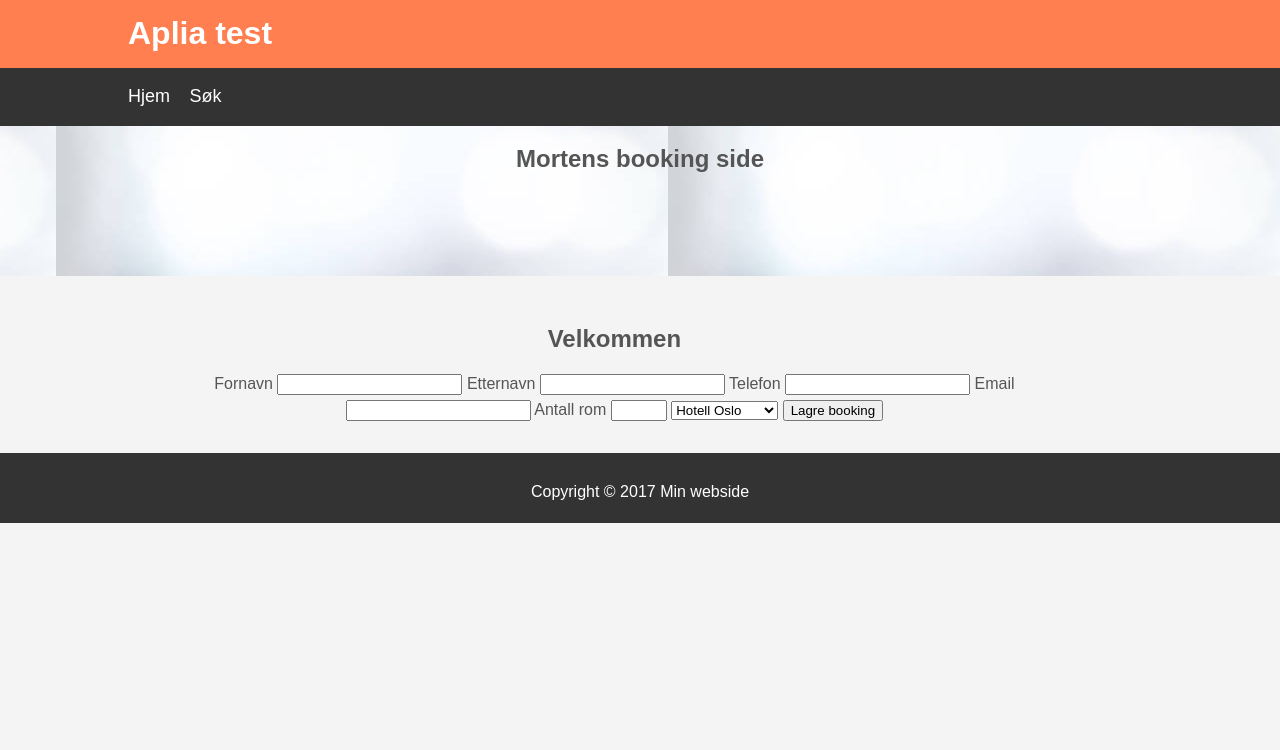
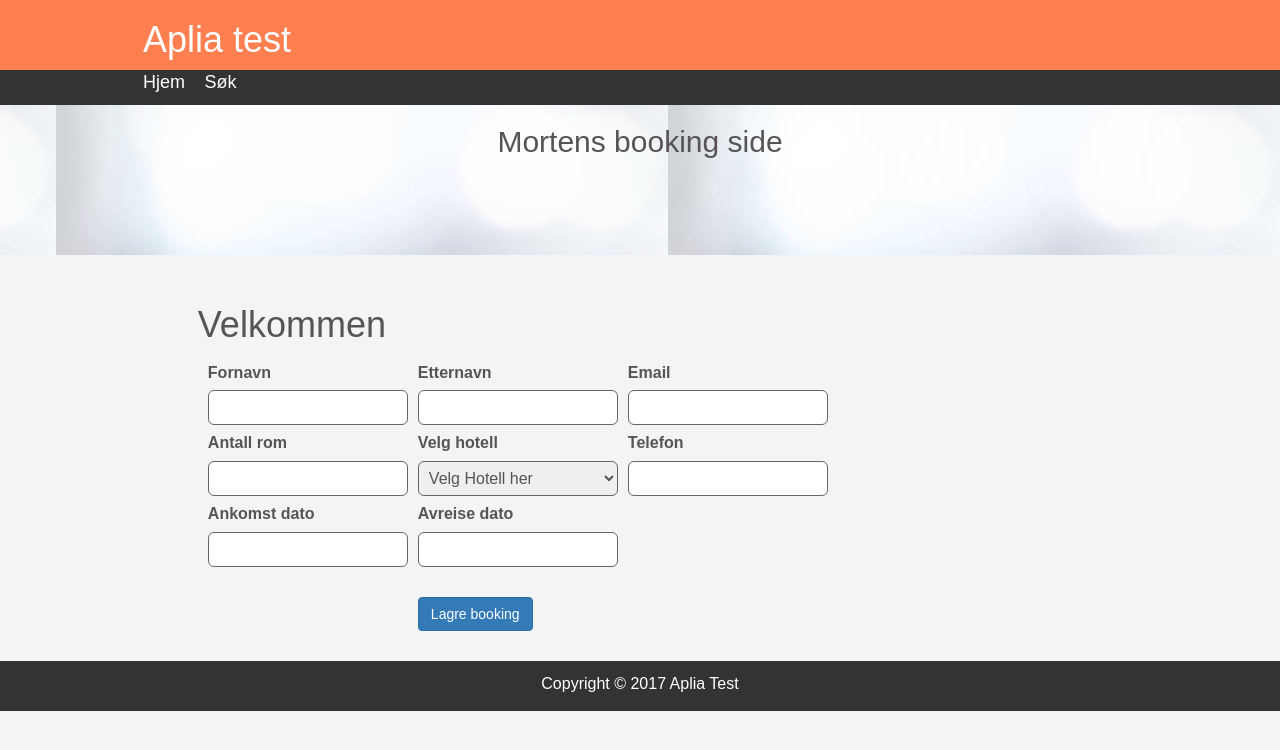
Before and after one commit to Morteen/Aplia, a PHP site: page / in a window 1280 px wide. Shown: the top 750 px of the page. Run offline with PHP 8.4, Linux system fonts and the light colour scheme; data comes from the database, SQL or seed files in the repository; both versions use the stored data as it was after the commit; some libraries are stand-ins or nearby versions.

Commit message:
Strever med datetime som vanlig

```diff
--- a/Oppgave1/css/style.css
+++ b/Oppgave1/css/style.css
@@ -55,7 +55,7 @@ body{
     width:95%;
     padding:0 30px;
     box-sizing:border-box;
-    text-align:center;
+   margin: auto;
 }
 #sidebar{
     float:right;
@@ -73,6 +73,25 @@ body{
     height:50px;
 
 }
+
+.StyleTextfield{
+
+	border:1px solid #666;
+	border-radius: 6px;
+	height: 35px;
+	width: 200px;
+	font-family:  Arial,Helvetica,sans-serif;
+	padding-left: 6px;
+}
+th, td {
+    padding-left: 10px;
+    padding-top:5px;
+    margin-top: 5px;
+    margin-bottom: 5px;
+    text-align: left;
+  }
+
+
 @media(max-width:600px){
 #main{
     width:100%;
--- a/Oppgave1/index.php
+++ b/Oppgave1/index.php
@@ -3,8 +3,30 @@
 <html lang="en" xmlns="http://www.w3.org/1999/xhtml">
 <head>
     <meta charset="utf-8" />
+
+<!-- Latest compiled and minified CSS -->
+<link rel="stylesheet" href="//code.jquery.com/ui/1.12.1/themes/base/jquery-ui.css">
+
+  <script src="https://code.jquery.com/jquery-1.12.4.js"></script>
+  <script src="https://code.jquery.com/ui/1.12.1/jquery-ui.js"></script>
+<link rel="stylesheet" href="https://stackpath.bootstrapcdn.com/bootstrap/3.4.0/css/bootstrap.min.css"
+integrity="sha384-PmY9l28YgO4JwMKbTvgaS7XNZJ30MK9FAZjjzXtlqyZCqBY6X6bXIkM++IkyinN+" crossorigin="anonymous">
+
+<!-- Latest compiled and minified JavaScript -->
+<script src="https://stackpath.bootstrapcdn.com/bootstrap/3.4.0/js/bootstrap.min.js"
+integrity="sha384-vhJnz1OVIdLktyixHY4Uk3OHEwdQqPppqYR8+5mjsauETgLOcEynD9oPHhhz18Nw" crossorigin="anonymous"></script>
+
+
     <link rel="stylesheet" type="text/css" href="css/style.css" />
-    <title>Min web-side</title>
+    <title>Aplia test</title>
+
+    <script>
+  $( function() {
+    $( ".datepicker" ).datepicker({dateFormat: 'yy-mm-dd'});
+  } );
+  </script>
+
+
 </head>
 <body>
    <header id="main-header">
@@ -31,34 +53,108 @@
             <h1>Velkommen</h1>
 
 
-<form name="bookingForm"action='index.php'method="get" >
-<label class="bookingtext">Fornavn</label>
-<input type="text"name="FirstName"/>
-<label class="bookingtext">Etternavn</label>
-<input type="text"name="LastName"/>
-<label class="bookingtext">Telefon</label>
-<input type="text"name="Phone"/>
-<label class="bookingtext">Email</label>
-<input type="text"name="Email"/>
-<label>Antall rom</label>
-<input type="number" name="quantity" min="1" max="10">
+<form name="bookingForm"action='index.php'method="post" >
 
-<select name='hotelname'>
+<table >
+    <tr>
+        <td><label class="bookingtext">Fornavn</label><br><input type="text"name="FirstName"class="StyleTextfield"/></td>
+        <td><label class="bookingtext">Etternavn</label><br><input type="text"name="LastName"class="StyleTextfield"/></td>
+        <td><label class="bookingtext">Email</label><br><input type="email"name="Email"class="StyleTextfield"/> </td>
+    </tr>
+
+
+    <tr>
+        <td><label>Antall rom</label><br><input type="number" name="quantity" min="1" max="10"class="StyleTextfield"></td>
+        <td><label>Velg hotell</label><br><select name='hotelname' class="StyleTextfield">
+<option value="" selected disabled hidden>Velg Hotell her</option>
     <?php
    include_once 'phpScript.php';
    populateHotelDropDown();
 
     ?>
-</select>
+</select></td>
+<td><label class="bookingtext">Telefon</label><br><input type="text"name="Phone"class="StyleTextfield"/> </td>
+    </tr>
 
-<input type="submit" name="submit" value="Lagre booking" />
+    <tr>
+        <td><label>Ankomst dato</label><br><input type="text" class="datepicker StyleTextfield" name="ArrivalDate"></td>
+        <td><label>Avreise dato</label><br><input type="text" class="datepicker StyleTextfield" name="DepartureDate"></td>
+        <td></td>
+    </tr>
+
+    <tr>
+        <td></td>
+        <td><br><input method="post" type="submit" name="submit" value="Lagre booking" class="btn btn-primary"/></td>
+    </tr>
+</table>
+
 </form>
 <?php
 /*his/her phone, email and selecting the hotel
 from a drop-down list, the*/
-if($_GET){
-    echo 'Parameterene for SQl spørringen er : HotelId:'.$_GET['hotelname'].$_GET['FirstName'].$_GET['LastName'].$_GET['Phone']."<br>";
-    echo $_GET['Email']."<br>".$_GET['quantity'];
+if(isset($_POST['submit'])){
+
+
+    $FirstName=$_POST['FirstName'];
+    $Lastname=$_POST['LastName'];
+    $Phone=$_POST['Phone'];
+    $email=$_POST['Email'];
+    $Quantity=$_POST['quantity'];
+    $ArrivalDate=$_POST['ArrivalDate'];
+    $DepartureDate=$_POST['DepartureDate'];
+    $HotelId=$_POST['hotelname'];
+    $CustomerId="";
+
+    include_once  'connect.php';
+    $con=kobleOpp();
+         if($con){
+             echo"Success <br>";
+         };
+
+
+    /*$sqlCustomer = "INSERT INTO customer(FirstName,LastName,Phone,Email)VALUES(?,?,?,?)";
+    $stmt=$con->prepare( $sqlCustomer);
+    $stmt->bind_param("ssss",$FirstName,$Lastname,$Phone,$email);*/
+    $sql = "INSERT INTO customer(FirstName,LastName,Phone,Email)VALUES('$FirstName', '$Lastname','$Phone','$email')";
+
+if ($con->query($sql) === TRUE) {
+    echo "New record created successfully<br>";
+////////////////////////////
+$sqlReturnId="SELECT CustomerId FROM customer ORDER BY CustomerId DESC LIMIT 1";
+    $result=$con->query($sqlReturnId);
+    if(!$result) die($conn->error);
+    $rows=$result->num_rows;
+    for($j=0;$j<$rows;$j++){
+        $result->data_seek($j);
+        $row=$result->fetch_array(MYSQLI_ASSOC);
+
+        $CustomerId=$row['CustomerId'];
+
+
+
+  };
+  $TestInn= new DateTime($ArrivalDate);
+  echo $ArrivalDate."<br>".$DepartureDate."<br>";
+  $bookingSql="INSERT INTO Bookings(CustomerId,HotelId,ArrivalDate,DepartDate,TotalRooms)VALUES($CustomerId,$HotelId,$ArrivalDate,$TestInn,$Quantity)";
+  if($con->query($bookingSql) ==true){
+    echo "New record created successfully<br>";
+  }else{
+    echo "Error: " . $bookingSql . "<br>" . $con->error;
+  }
+  //////////////
+
+
+
+    /////////////////
+} else {
+    echo "Error: " . $sql . "<br>" . $con->error;
+}
+
+
+$con->close();
+
+
+
  }
 ?>
 
@@ -76,7 +172,8 @@ if($_GET){
 
     </div>
     <footer id="main-footer">
-        <p>Copyright &copy 2017 Min webside</p>
+        <p>Copyright &copy 2017 Aplia Test</p>
     </footer>
 </body>
+
 </html>
--- a/Oppgave1/phpScript.php
+++ b/Oppgave1/phpScript.php
@@ -15,7 +15,7 @@ function populateHotelDropDown(){
     if(!$result) die($conn->error);
     $rows=$result->num_rows;
 
-
+    echo "<option value='' selected disabled hidden>Velg Hotell her</option>";
     for($j=0;$j<$rows;$j++){
         $result->data_seek($j);
         $row=$result->fetch_array(MYSQLI_ASSOC);
```
Also changed, not shown: Oppgave1/dump.sql (+48 -0 lines).
